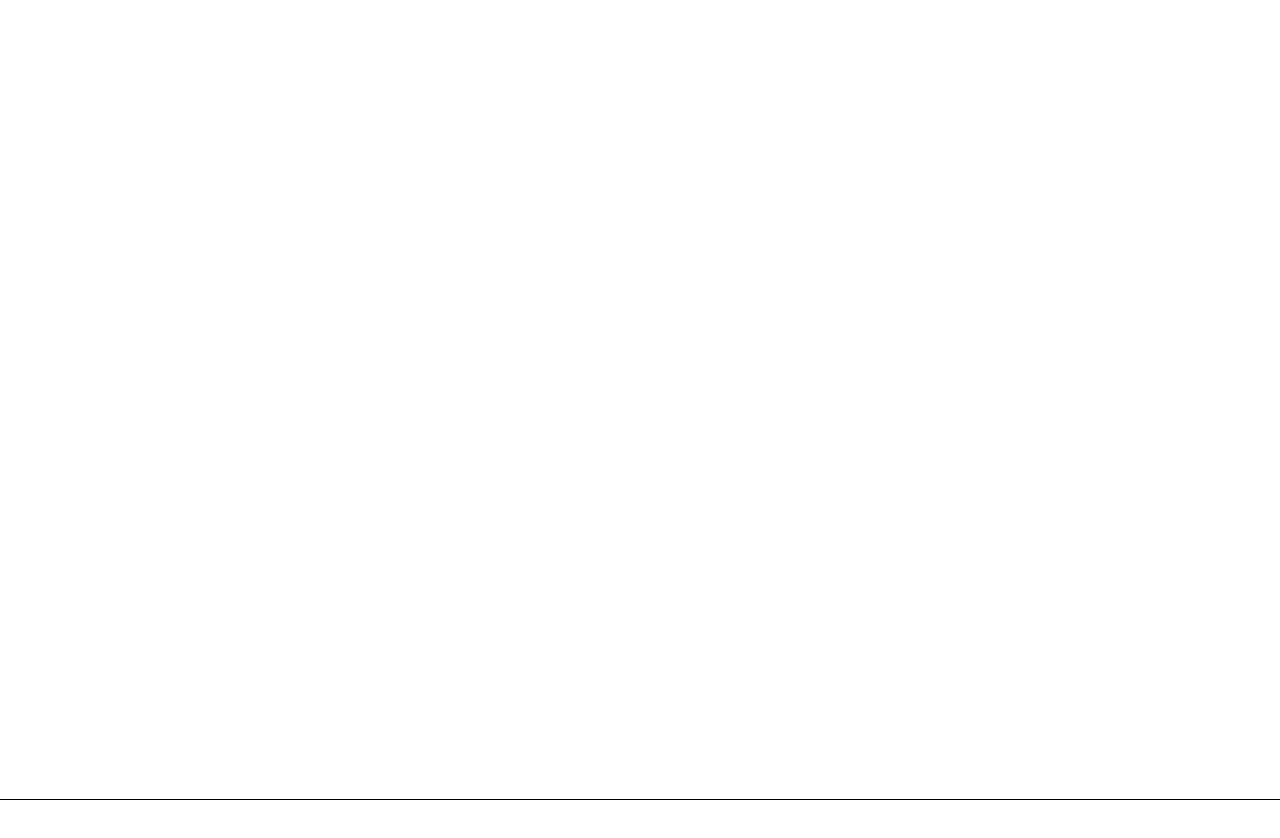
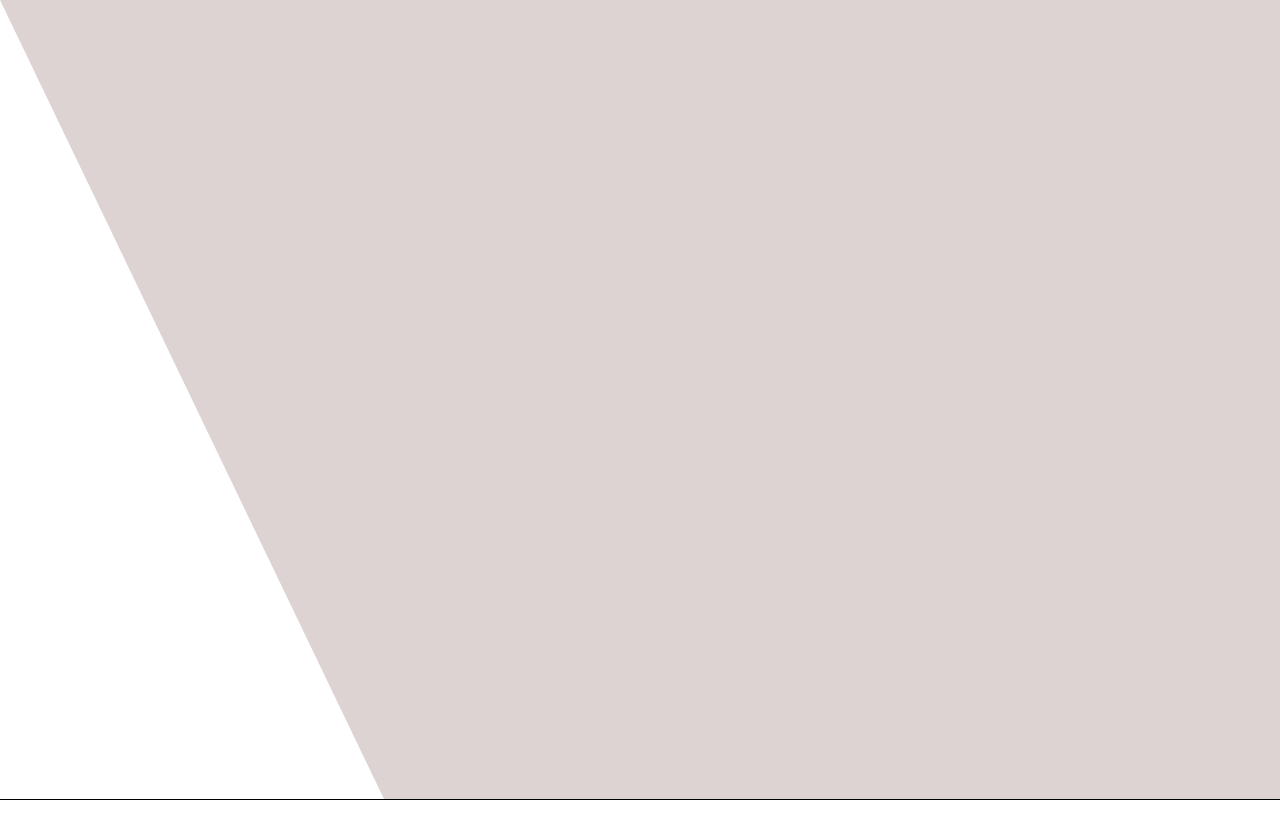
Before and after one commit to video-kid/covering-effect, a plain HTML site: page index.html in a window 1280 px wide. Shown: the top 838 px of the page. Drawn offline with nearby package versions, Linux system fonts and the light colour scheme; files that its build step writes are made by us from their sources.

Commit message:
Add minor changes

```diff
--- a/index.html
+++ b/index.html
@@ -2,19 +2,19 @@
 <html lang="en">
 <head>
     <meta charset="UTF-8">
-    <meta name="viewport overlay"
+    <meta name="viewport"
           content="width=device-width, user-scalable=no, initial-scale=1.0, maximum-scale=1.0, minimum-scale=1.0">
     <meta http-equiv="X-UA-Compatible" content="ie=edge">
     <title>Document</title>
     <link rel="stylesheet" href="style.css">
 </head>
 <body>
-<header class="header overlay">
-    <div class="background"></div>
-    <div class="cover"></div>
-    <div class="header-content-layer"></div>
+<header class="header">
+    <div class="background  overlay"></div>
+    <div class="cover  overlay"></div>
+    <div class="header-content-layer  overlay"></div>
 </header>
-<main class="main overlay"></main>
+<main class="main"></main>
 <footer class="footer"></footer>
 <script
         src="https://code.jquery.com/jquery-3.4.1.js"
--- a/js/main.js
+++ b/js/main.js
@@ -1,22 +1,25 @@
-var NumberToMeasue = function(value, measurment) {
-    var newMeasure = value + measurment;
-    return newMeasure;
-};
+$( document ).ready(function() {
+    let addUnit = (value, unit) => {
+        return value + unit;
+    };
 
-var headerMover = function () {
-    headerCover = $(".header > .cover");
-    defaultCoverPos = 0;
-    headerCover.css("left", NumberToMeasue(defaultCoverPos, "%"));
-    var onePercentHeight = $(window).outerHeight()/100;
-    $(window).scroll(function(){
-        var scrollTopPos = $(window).scrollTop();
-        var currentPercent = Math.round(scrollTopPos/onePercentHeight) + defaultCoverPos;
-        if (currentPercent <= 105) {
-            headerCover.css("left", NumberToMeasue(currentPercent, "%"));
-        }
-    })
-};
+    let addPercentChar = (value) => {
+        return addUnit(value, "%");
+    };
 
+    let coverElemMover = (CoverElement, defaultCoverPos) => {
+        CoverElement.css("left", addPercentChar(defaultCoverPos));
+        let onePercentHeight = $(window).outerHeight()/100;
+        $(window).scroll(() => {
+            let scrollTopPos = $(window).scrollTop();
+            let currentPercent = Math.round(scrollTopPos/onePercentHeight) + defaultCoverPos;
+            if (currentPercent <= 105) {
+                CoverElement.css("left", addPercentChar(currentPercent));
+            }
+        })
+    };
 
-
-headerMover();
+    let defaultCoverSetting = 0;
+    let headerCoverElement = $(".header > .cover");
+    coverElemMover(headerCoverElement, defaultCoverSetting);
+});
--- a/sass/layout/_header.scss
+++ b/sass/layout/_header.scss
@@ -2,9 +2,13 @@
   height: 100vh;
   overflow-x: hidden;
   border-bottom: 1px solid black;
+  position: relative;
   .overlay {
     height: 100%;
     width: 100%;
+    position: absolute;
+    top: 0;
+    left: 0;
   }
   .backgound {
     background-color: #dddddd;
```
